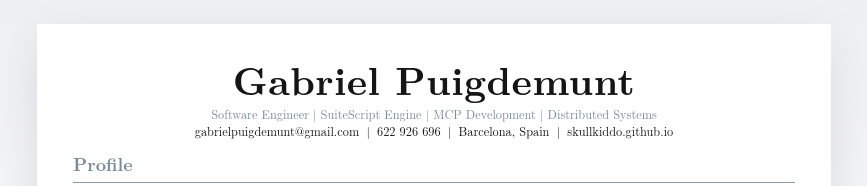
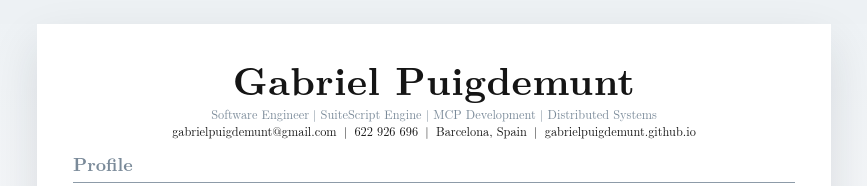
Before and after one commit to GabrielPuigdemunt/GabrielPuigdemunt.github.io, a plain HTML site: page index.html in a window 1280 px wide. Shown: the top 186 px of the page, without its empty margins (206-1073 px from the left). Drawn offline with Linux system fonts and the light colour scheme.

Commit message:
Point personal site link to gabrielpuigdemunt.github.io

```diff
--- a/index.html
+++ b/index.html
@@ -277,8 +277,8 @@
           <span class="contact-sep" aria-hidden="true">|</span>
           <span>Barcelona, Spain</span>
           <span class="contact-sep" aria-hidden="true">|</span>
-          <a href="https://skullkiddo.github.io/" rel="noreferrer" target="_blank">
-            skullkiddo.github.io
+          <a href="https://gabrielpuigdemunt.github.io/" rel="noreferrer" target="_blank">
+            gabrielpuigdemunt.github.io
           </a>
         </div>
       </header>
```
